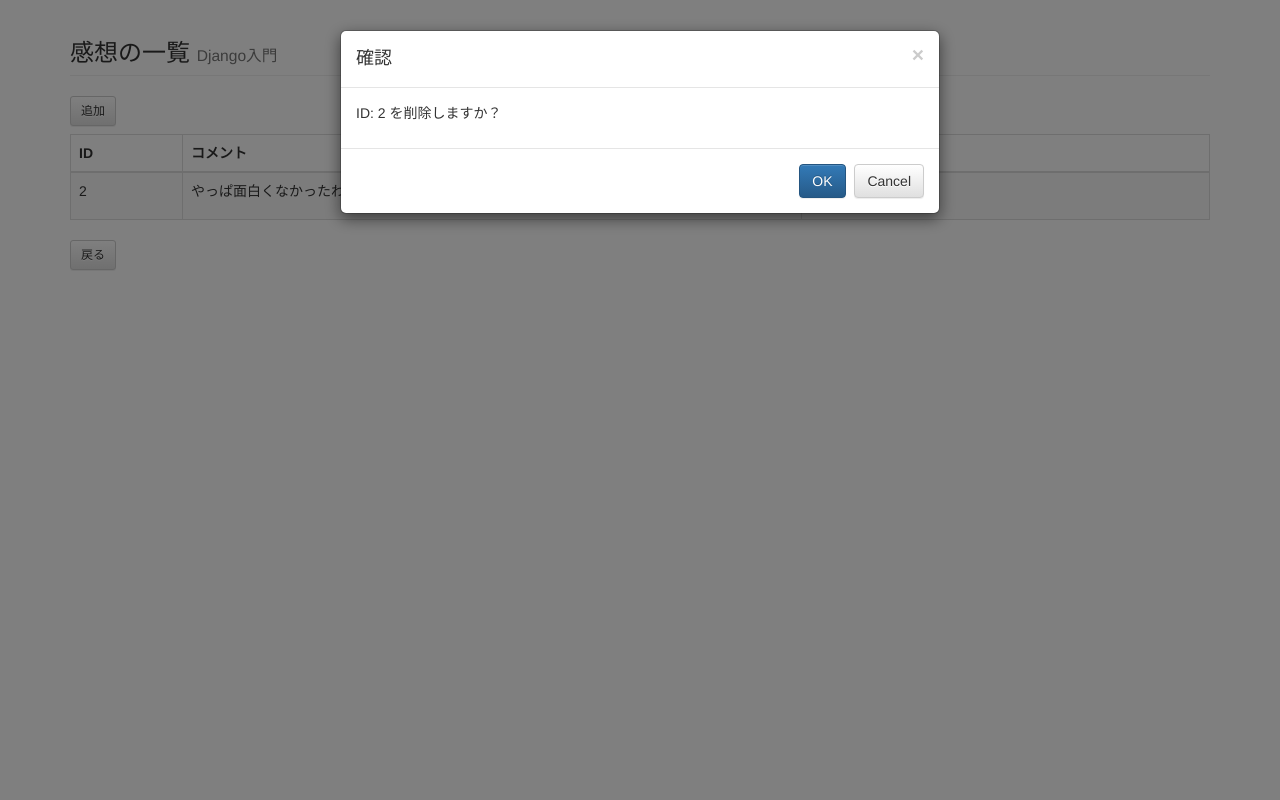
After one commit to alek-3/django-training, a Django app: page /cms/impression/1/ in a window 1280 px wide, after a click on "削除". The commit adds this page. Run offline with Django 3.2, Linux system fonts and the light colour scheme; data comes from the database, SQL or seed files in the repository; both versions use the stored data as it was after the commit; some libraries are stand-ins or nearby versions.

Commit message:
(5) 感想入力

```diff
--- a/cms/models.py
+++ b/cms/models.py
@@ -1,4 +1,6 @@
 from django.db import models
+from django.forms import ModelForm
+
 
 class Book(models.Model):
     """書籍"""
@@ -9,6 +11,7 @@ class Book(models.Model):
     def __str__(self):
         return self.name
 
+
 class Impression(models.Model):
     """感想"""
     book = models.ForeignKey(Book, verbose_name='書籍', related_name='impressions')
--- a/cms/templates/cms/book_list.html
+++ b/cms/templates/cms/book_list.html
@@ -33,6 +33,7 @@ table {
           <td>
             <a href="{% url 'cms:book_mod' book_id=book.id %}" class="btn btn-default btn-sm">修正</a>
             <a href="{% url 'cms:book_del' book_id=book.id %}" class="btn btn-default btn-sm">削除</a>
+            <a href="{% url 'cms:impression_list' book_id=book.id %}" class="btn btn-default btn-sm btn-primary">感想の一覧</a>
           </td>
         </tr>
         {% endfor %}
--- /dev/null
+++ b/cms/templates/cms/impression_list.html
@@ -0,0 +1,90 @@
+{% extends "cms/base.html" %}
+
+{% block title %}感想の一覧{% endblock title %}
+
+{% block extrahead %}
+<script>
+$(function() {
+  $('.del_confirm').on('click', function () {
+     $("#del_pk").text($(this).attr("pk"));
+     $('#del_url').attr('href', $(this).attr("url"));
+  });
+});
+</script>
+<style>
+table {
+  margin-top: 8px;
+}
+</style>
+{% endblock %}
+
+{% block content %}
+    <h3 class="page-header">感想の一覧 <small>{{ book.name }}</small></h3>
+    <a href="{% url 'cms:impression_add' book_id=book.id %}" class="btn btn-default btn-sm">追加</a>
+    <table class="table table-striped table-bordered">
+      <thead>
+        <tr>
+          <th>ID</th>
+          <th>コメント</th>
+          <th>操作</th>
+        </tr>
+      </thead>
+      <tbody>
+        {% for impression in impressions %}
+        <tr>
+          <td>{{ impression.id }}</td>
+          <td>{{ impression.comment|linebreaksbr }}</td>
+          <td>
+            <a href="{% url 'cms:impression_mod' book_id=book.id impression_id=impression.id %}" class="btn btn-default btn-sm">修正</a>
+            <button class="btn btn-default btn-sm del_confirm" data-toggle="modal" data-target="#deleteModal" pk="{{ impression.id }}" url="{% url 'cms:impression_del' book_id=book.id impression_id=impression.id %}">削除</button>
+          </td>
+        </tr>
+        {% endfor %}
+      </tbody>
+    </table>
+
+    {% if is_paginated %}
+    <ul class="pagination">
+      {% if page_obj.has_previous %}
+        <li><a href="?page={{ page_obj.previous_page_number }}">&laquo;</a></li>
+      {% else %}
+        <li class="disabled"><a href="#">&laquo;</a></li>
+      {% endif %}
+      {% for linkpage in page_obj.paginator.page_range %}
+        {% ifequal linkpage page_obj.number %}
+          <li  class="active"><a href="#">{{ linkpage }}</a></li>
+        {% else %}
+          <li><a href="?page={{ linkpage }}">{{ linkpage }}</a></li>
+        {% endifequal %}
+      {% endfor %}
+      {% if page_obj.has_next %}
+        <li><a href="?page={{ page_obj.next_page_number }}">&raquo;</a></li>
+      {% else %}
+        <li class="disabled"><a href="#">&raquo;</a></li>
+      {% endif %}
+    </ul>
+    {% endif %}
+
+    <div>
+      <a href="{% url 'cms:book_list' %}" class="btn btn-default btn-sm">戻る</a>
+    </div>
+
+{# 削除を確認するモーダル ダイアログ #}
+<div class="modal fade" id="deleteModal" tabindex="-1" role="dialog" aria-labelledby="deleteModalLabel" aria-hidden="true">
+  <div class="modal-dialog">
+    <div class="modal-content">
+      <div class="modal-header">
+        <button type="button" class="close" data-dismiss="modal" aria-hidden="true">&times;</button>
+        <h4 class="modal-title" id="deleteModalLabel">確認</h4>
+      </div>
+      <div class="modal-body">
+        <p>ID: <span id="del_pk"></span> を削除しますか？</p>
+      </div>
+      <div class="modal-footer">
+        <a href="#" class="btn btn-primary" id="del_url">OK</a>
+        <button type="button" class="btn btn-default" data-dismiss="modal">Cancel</button>
+      </div>
+    </div>
+  </div>
+</div>
+{% endblock content %}
--- a/cms/urls.py
+++ b/cms/urls.py
@@ -7,4 +7,10 @@ urlpatterns = [
     url(r'^book/add/$', views.book_edit, name='book_add'), # 登録
     url(r'^book/mod/(?P<book_id>\d+)/$', views.book_edit, name='book_mod'), # 修正
     url(r'^book/del/(?P<book_id>\d+)/$', views.book_del, name='book_del'), # 削除
+
+    # 感想
+    url(r'^impression/(?P<book_id>\d+)/$', views.ImpressionList.as_view(), name='impression_list'),  # 一覧
+    url(r'^impression/add/(?P<book_id>\d+)/$', views.impression_edit, name='impression_add'),        # 登録
+    url(r'^impression/mod/(?P<book_id>\d+)/(?P<impression_id>\d+)/$', views.impression_edit, name='impression_mod'),  # 修正
+    url(r'^impression/del/(?P<book_id>\d+)/(?P<impression_id>\d+)/$', views.impression_del, name='impression_del'),   # 削除
 ]
--- a/cms/views.py
+++ b/cms/views.py
@@ -1,8 +1,9 @@
 from django.http import HttpResponse
 from django.shortcuts import render, get_object_or_404, redirect
+from django.views.generic import ListView
 
-from cms.forms import BookForm
-from cms.models import Book
+from cms.forms import BookForm, ImpressionForm
+from cms.models import Book, Impression
 
 
 def book_list(request):
@@ -18,7 +19,7 @@ def book_edit(request, book_id=None):
     """書籍の編集"""
     # return HttpResponse('書籍の編集')
     if book_id: # book_idが指定されているとき（修正時）
-        book = get_object_or_404() # get_object_or_404はDjangoが用意してくれるクラス
+        book = get_object_or_404(Book, pk=book_id) # get_object_or_404はDjangoが用意してくれるクラス
     else: # 追加時
         book = Book()
 
@@ -40,3 +41,48 @@ def book_del(request, book_id):
     book = get_object_or_404(Book, pk=book_id)
     book.delete() #Djangoがメソッドを作ってくれている。
     return redirect('cms:book_list')
+
+
+class ImpressionList(ListView):
+    """感想の一覧"""
+    context_object_name = 'impressions'
+    template_name = 'cms/impression_list.html'
+    paginate_by = 2 # 1ページは最大2件ずつでページングする
+
+    def get(self, request, *args, **kwargs):
+        book = get_object_or_404(Book, pk=kwargs['book_id']) # 親の書籍を読み込む
+        impressions = book.impressions.all().order_by('id') # 感想を読む
+        self.object_list = impressions
+
+        context = self.get_context_data(object_list=self.object_list, book=book)
+        return self.render_to_response(context)
+
+
+def impression_edit(request, book_id, impression_id=None):
+    """感想の編集"""
+    book = get_object_or_404(Book, pk=book_id)
+    if impression_id:
+        impression = get_object_or_404(Impression, pk=impression_id)
+    else:
+        impression = Impression()
+
+    if request.method == 'POST':
+        form = ImpressionForm(request.POST, instance=impression) #POSTされたrequestデータからフォームを作成
+        if form.is_valid():
+            impression = form.save(commit=False)
+            impression.book = book
+            impression.save()
+            return redirect('cms:impression_list', book_id=book_id)
+    else:
+        form = ImpressionForm(instance=impression)
+
+    return render(request,
+                  'cms/impression_edit.html',
+                  dict(form=form, book_id=book_id, impression_id=impression_id))
+
+
+def impression_del(request, book_id, impression_id):
+    """感想の削除"""
+    impression = get_object_or_404(Impression, pk=impression_id)
+    impression.delete()
+    return redirect('cms:impression_list', book_id=book_id)
```
Also changed, not shown: cms/forms.py (+8 -1 lines), cms/templates/cms/impression_edit.html (added, +22 -0 lines), db.sqlite3.
